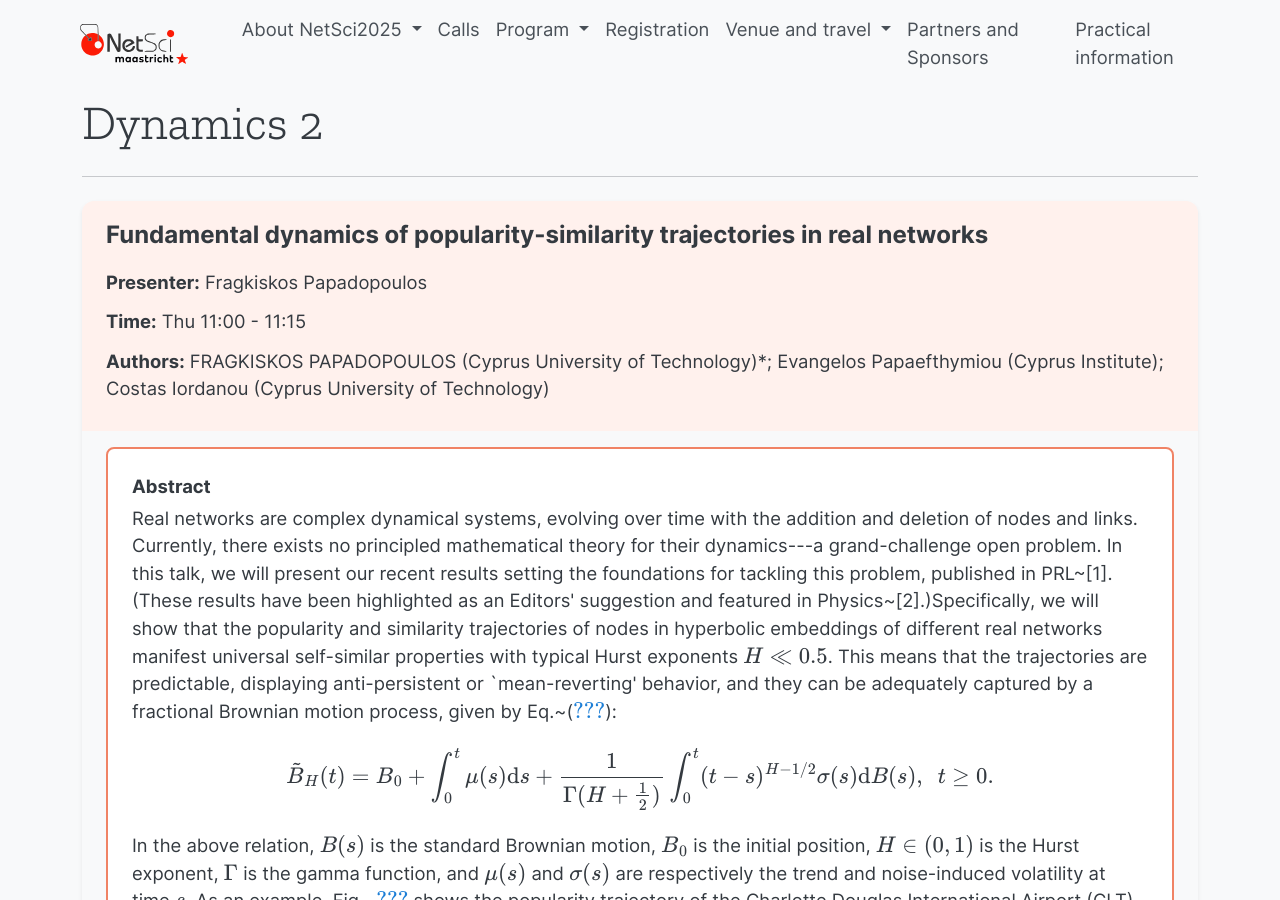
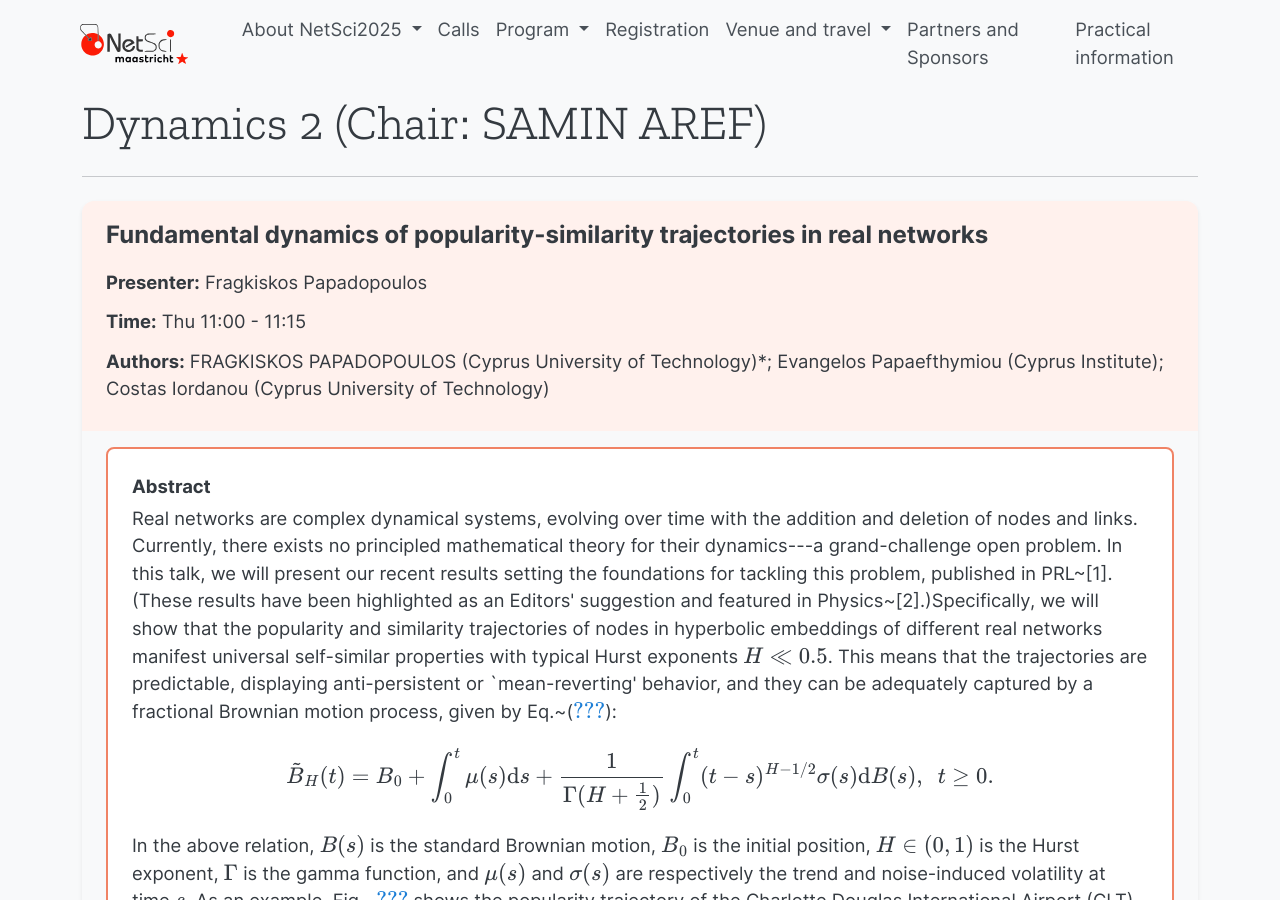
Before and after one commit to NetSci2025/netsci2025.github.io, a Jekyll site: the page built from _parallel/dynamics-2.md, in a window 1280 px wide and 900 px high. Built offline with Jekyll 4.4.1, drawn with Linux system fonts in a browser that asks for light colours.

Commit message:
Update dynamics-2.md

```diff
--- a/_parallel/dynamics-2.md
+++ b/_parallel/dynamics-2.md
@@ -1,6 +1,6 @@
 ---
 layout: parallel
-title: "Dynamics 2"
+title: "Dynamics 2 (Chair: SAMIN AREF)"
 slug: dynamics-2
 permalink: /parallel/dynamics-2/
 ---
```
